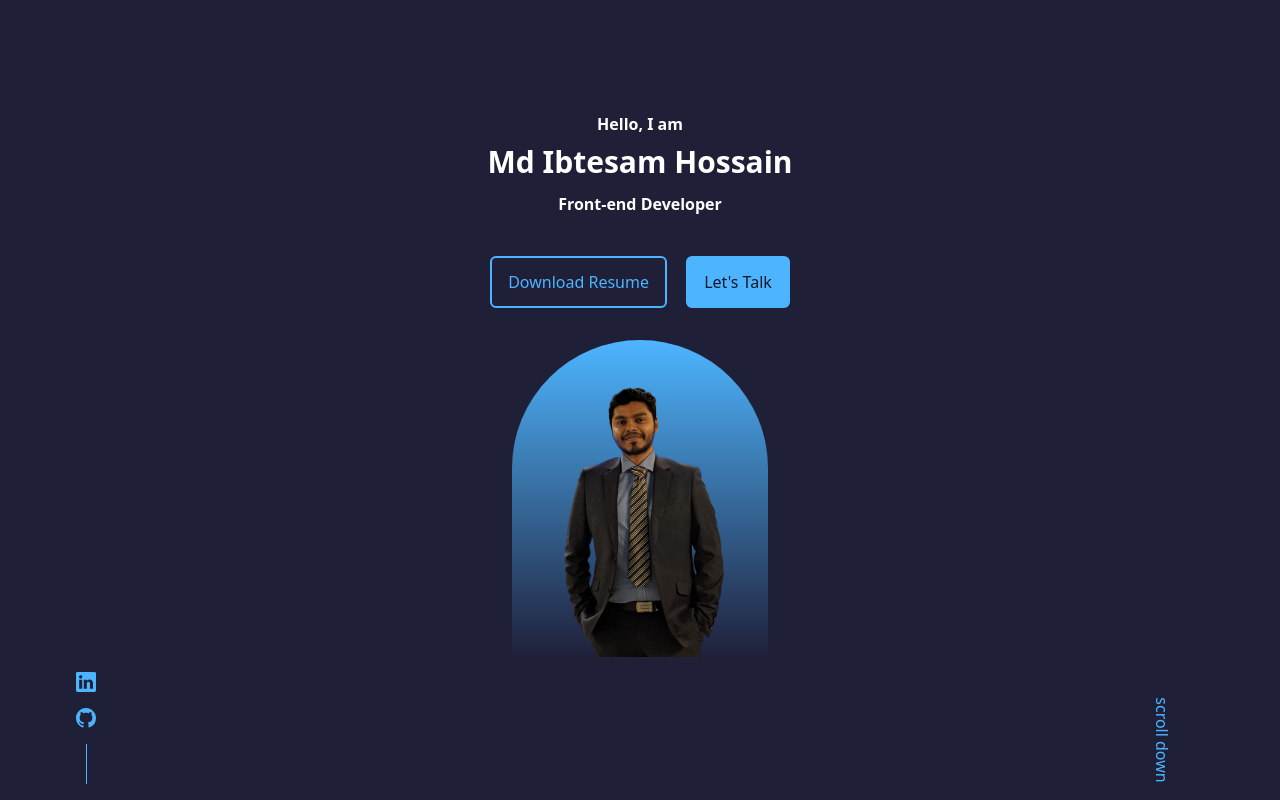
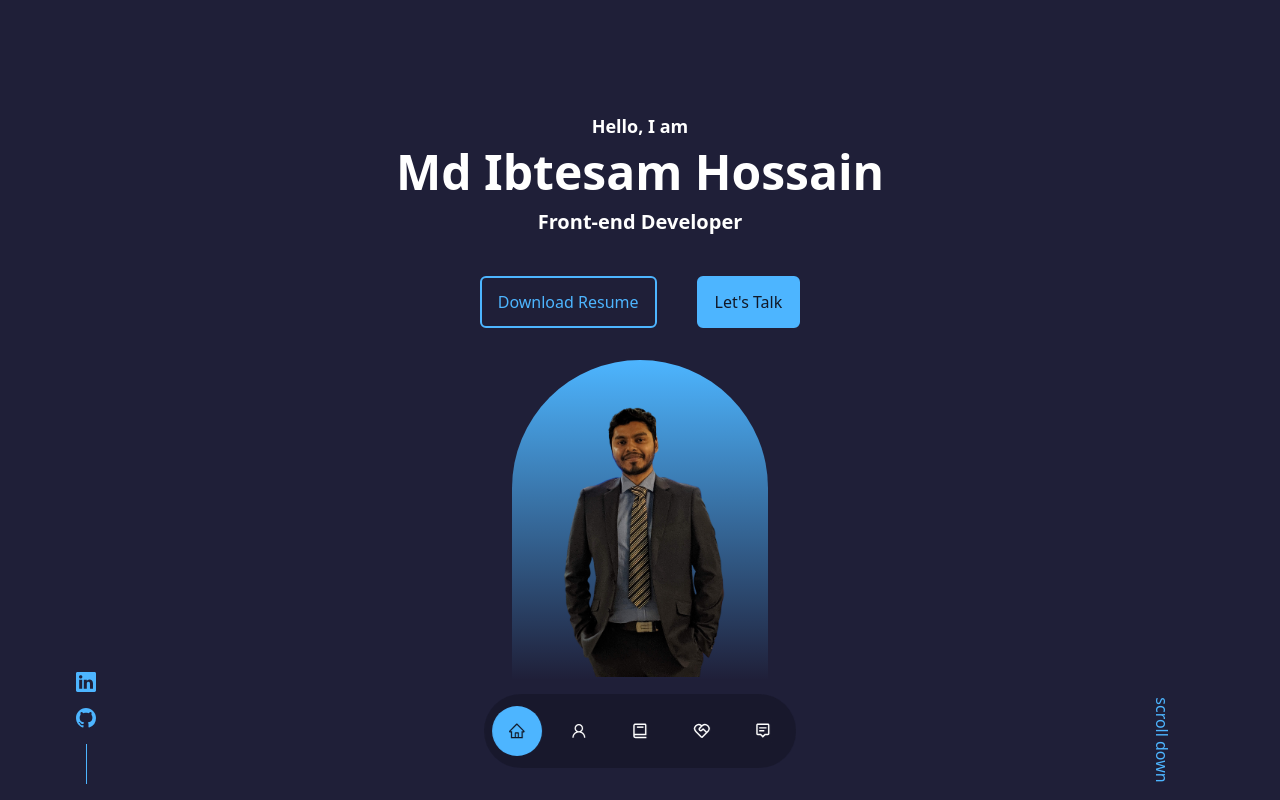
Before and after one commit to ibtesam5d/next-ibtesam-portfolio, a Next.js app: page / in a window 1280 px wide. Built offline with nearby package versions, Linux system fonts and the light colour scheme.

Commit message:
Component/Nav Added

```diff
--- a/components/Header/Header.jsx
+++ b/components/Header.jsx
@@ -6,10 +6,10 @@ const Header = () => {
   return (
     <header className="pt-[7rem] h-screen overflow-hidden mx-auto w-[90%]">
         <div className="text-center h-full relative">
-            <h3 className="font-semibold mb-2">Hello, I am</h3>
-            <h1 className="text-3xl font-semibold mb-3">Md Ibtesam Hossain</h1>
-            <h2 className="font-semibold mb-2">Front-end Developer</h2>
-            <div className="mt-[2.5rem] flex gap-[1.2rem] justify-center">
+            <h3 className="font-semibold mb-2 lg:text-lg">Hello, I am</h3>
+            <h1 className="text-3xl lg:text-5xl font-semibold mb-3">Md Ibtesam Hossain</h1>
+            <h2 className="font-semibold mb-2 lg:text-xl">Front-end Developer</h2>
+            <div className="mt-[2.5rem] flex gap-[1.2rem] lg:gap-10 justify-center">
                 <a href="" className="px-4 py-3 border-[2px] border-[#4db5ff] text-[#4db5ff] rounded-md hover:bg-white hover:text-gray-900 hover:border-white">Download Resume</a>
                 <a href="" className="px-4 py-3 border-[2px] border-[#4db5ff] text-gray-900 rounded-md bg-[#4db5ff] hover:bg-white hover:text-gray-900 hover:border-white">Let's Talk</a>
             </div>
--- /dev/null
+++ b/components/Nav.jsx
@@ -0,0 +1,51 @@
+import { useState } from "react";
+import { AiOutlineHome } from "react-icons/ai";
+import { AiOutlineUser } from "react-icons/ai";
+import { BiBook } from "react-icons/bi";
+import { RiServiceLine } from "react-icons/ri";
+import { BiMessageAltDetail } from "react-icons/bi";
+
+const Nav = () => {
+    const [activeNav, setActiveNav] = useState("#");
+    return (
+      <nav className="bg-black/20 w-max flex px-2 py-3 z-10 fixed left-[50%] translate-x-[-50%] bottom-[2rem] gap-3 rounded-[3rem] backdrop-blur-lg">
+        <a
+          href="#"
+          className={activeNav === "#" ? "bg-[#4db5ff] text-gray-900 p-4 rounded-full flex text-[1.1rem]" : "bg-transparent p-4 rounded-full flex text-[1.1rem] text-white hover:bg-black/[0.3]"}
+          onClick={() => setActiveNav("#")}
+        >
+          <AiOutlineHome />
+        </a>
+        <a
+          href="#about"
+          className={activeNav === "#about" ? "bg-[#4db5ff] text-gray-900 p-4 rounded-full flex text-[1.1rem] " : "bg-transparent p-4 rounded-full flex text-[1.1rem] text-white hover:bg-black/[0.3]"}
+          onClick={() => setActiveNav("#about")}
+        >
+          <AiOutlineUser />
+        </a>
+        <a
+          href="#experience"
+          className={activeNav === "#experience" ? "bg-[#4db5ff] text-gray-900 p-4 rounded-full flex text-[1.1rem] " : "bg-transparent p-4 rounded-full flex text-[1.1rem] text-white hover:bg-black/[0.3]"}
+          onClick={() => setActiveNav("#experience")}
+        >
+          <BiBook />
+        </a>
+        <a
+          href="#services"
+          className={activeNav === "#services" ? "bg-[#4db5ff] text-gray-900 p-4 rounded-full flex text-[1.1rem] " : "bg-transparent p-4 rounded-full flex text-[1.1rem] text-white hover:bg-black/[0.3]"}
+          onClick={() => setActiveNav("#services")}
+        >
+          <RiServiceLine />
+        </a>
+        <a
+          href="#contact"
+          className={activeNav === "#contact" ? "bg-[#4db5ff] text-gray-900 p-4 rounded-full flex text-[1.1rem] " : "bg-transparent p-4 rounded-full flex text-[1.1rem] text-white hover:bg-black/[0.3]"}
+          onClick={() => setActiveNav("#contact")}
+        >
+          <BiMessageAltDetail />
+        </a>
+      </nav>
+    );
+  };
+
+export default Nav
--- a/pages/index.js
+++ b/pages/index.js
@@ -1,6 +1,7 @@
 import Head from "next/head";
 import { Inter } from "next/font/google";
-import Header from "@/components/Header/Header";
+import Header from "@/components/Header";
+import Nav from "@/components/Nav";
 
 const inter = Inter({ subsets: ["latin"] });
 
@@ -18,6 +19,7 @@ export default function Home() {
       </Head>
       <main>
         <Header />
+        <Nav />
       </main>
     </>
   );
```
